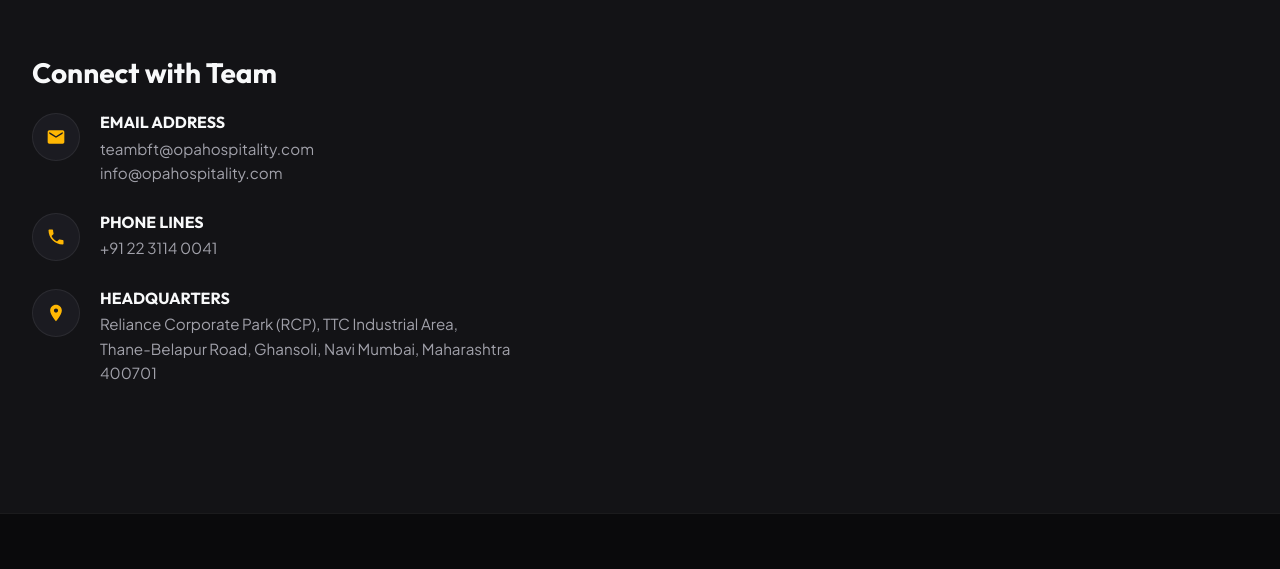
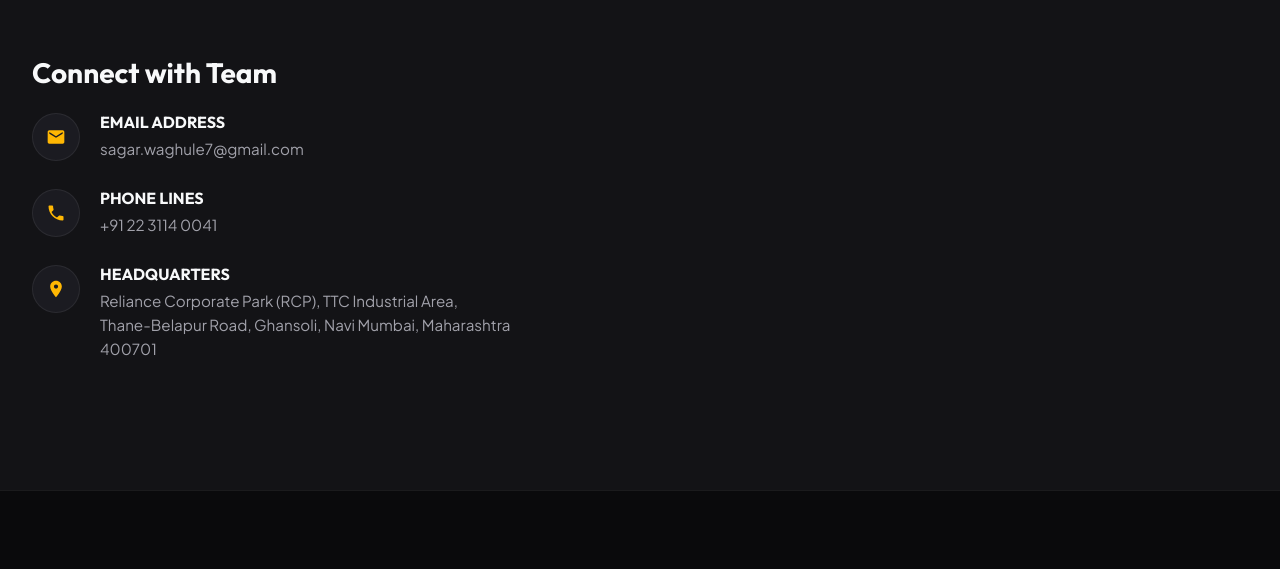
Before and after one commit to NitinHsharma/foodtruck, a website built with Vite: page index.html in a window 1280 px wide. Shown: the part 5580-6149 px from the top of the page. Built offline with nearby package versions, Linux system fonts and the light colour scheme.

Commit message:
Email id change

```diff
--- a/index.html
+++ b/index.html
@@ -289,8 +289,7 @@
                                 </div>
                                 <div class="contact-detail-text">
                                     <h4>Email Address</h4>
-                                    <p><a href="mailto:teambft@opahospitality.com">teambft@opahospitality.com</a></p>
-                                    <p><a href="mailto:info@opahospitality.com">info@opahospitality.com</a></p>
+                                    <p><a href="mailto:sagar.waghule7@gmail.com">sagar.waghule7@gmail.com</a></p>
                                 </div>
                             </div>
 
```
